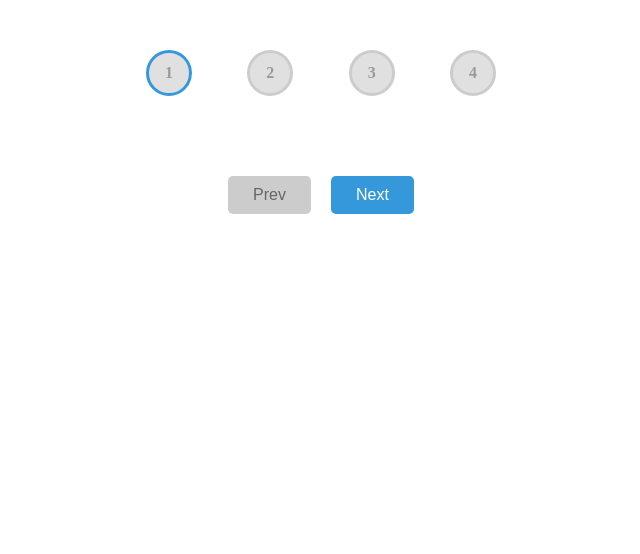
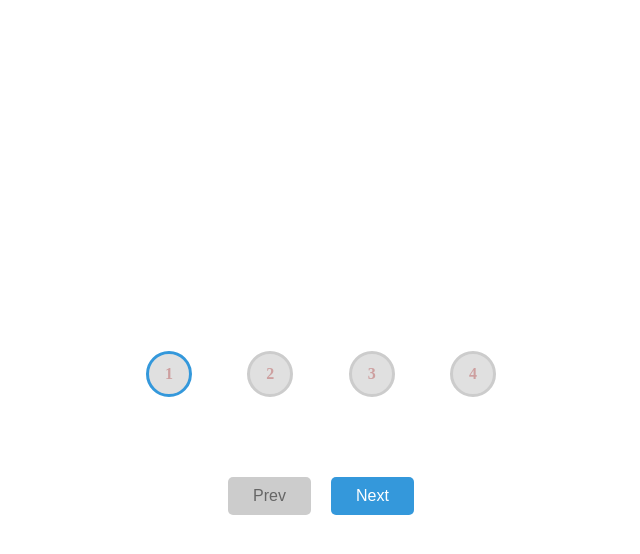
Before and after one commit to PrinceSharma-afk/Progress-Bar, a plain HTML site: page index.html in a window 1280 px wide. Shown: the whole page, without its empty margins (319-959 px from the left). Drawn offline with Linux system fonts and the light colour scheme.

Commit message:
Update style.css

```diff
--- a/style.css
+++ b/style.css
@@ -1,3 +1,10 @@
+body{
+display: flex;
+height: 100vh;
+flex-direction: column;
+justify-content: center;
+align-items: center;
+}
 .container {
   display: flex;
   flex-direction: column;
@@ -23,7 +30,7 @@
   margin-bottom: 30px;}
 .circle{
   background-color: #e0e0e0;
-  color: #999;
+  color: #cd9f9f;
   border-radius: 50%;
   height: 40px;
   width: 40px;
```
